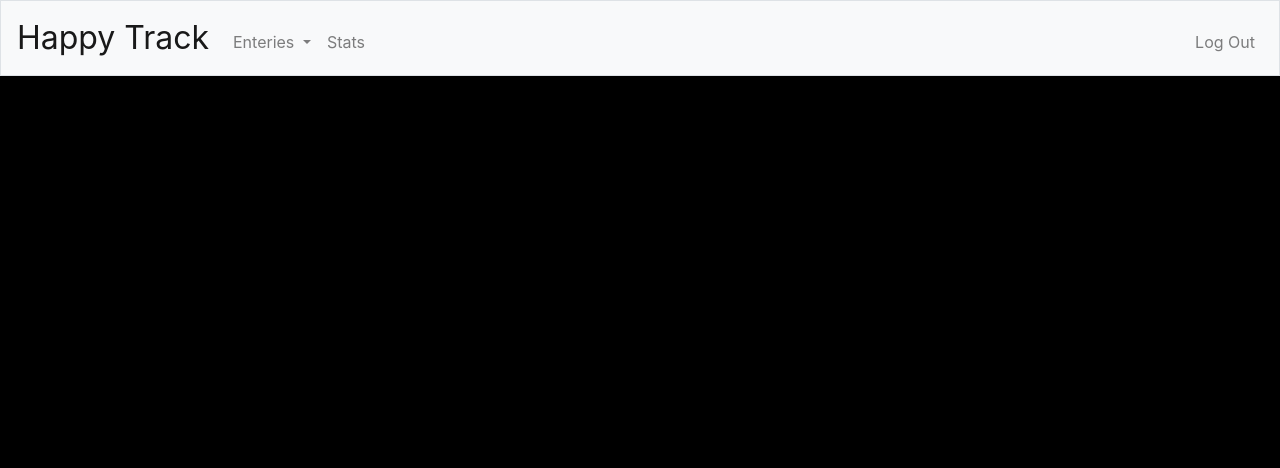
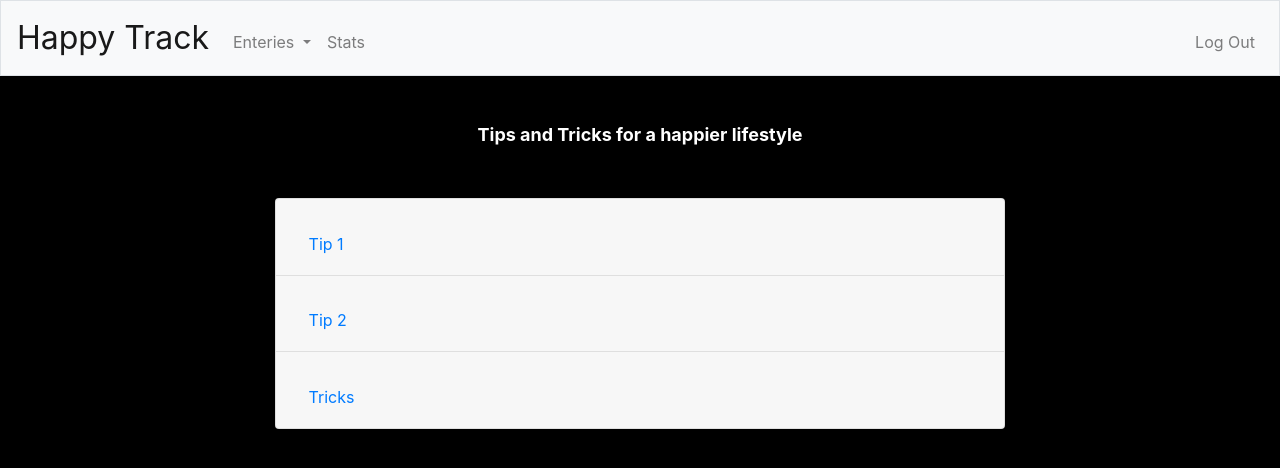
Before and after one commit to ognilsson/cs50gog, a Flask app: page / in a window 1280 px wide. Shown: the top 468 px of the page. Run offline with Flask 2, Linux system fonts and the light colour scheme; a user stored in the database is signed in; some libraries are stand-ins or nearby versions.

Commit message:
Activities plot and start of index

```diff
--- a/application.py
+++ b/application.py
@@ -220,7 +220,31 @@ def stats():
             else:
                 x[i] = ''
 
-    return render_template("stats.html", title=title, max=5, labels=x, values=y)
+    ### ACTIVITIES STATS
+    activity_count = {}
+    x2, y2 = [], []
+    user_activities = db.execute("SELECT activity_id FROM activity_entry WHERE user_id = ?", session["user_id"])
+
+    for row in user_activities:
+        if row["activity_id"] in activity_count:
+            activity_count[row["activity_id"]] += 1
+        else:
+            activity_count[row["activity_id"]] = 1
+
+    print(activity_count)
+    activity_count = dict(sorted(activity_count.items(), key=lambda item: item[1]))
+    print(activity_count)
+
+    all_activities = db.execute("SELECT activity_id, activity_name FROM activities")
+    for key in activity_count:
+        for row in all_activities:
+            if key == row["activity_id"]:
+                x2.append(row["activity_name"])
+                y2.append(int(activity_count[key]))
+
+    print(x2, y2)
+
+    return render_template("stats.html", title=title, labels=x, values=y, activities=x2, freq=y2)
 
 @app.route("/entries", methods=["GET","POST"])
 @login_required
--- a/static/styles.css
+++ b/static/styles.css
@@ -203,3 +203,28 @@ hr{
     color:gray;
     font-size:10px;
 }
+
+
+#range {
+    display: block;
+    font-size: 12px;
+    font-family: sans-serif;
+    font-weight: 600;
+    color: #444;
+    line-height: 1.3;
+    padding: .3em 1.4em .3em .8em;
+    margin: 0;
+    border: 1px solid #aaa;
+    box-shadow: 0 1px 0 1px rgba(0,0,0,.04);
+    border-radius: .5em;
+    background-color: #fff;
+}
+
+
+.accordion {
+    width: 70%;
+    margin-top: 5%;
+    margin-left: auto;
+    margin-right: auto;
+    text-align: left;
+}
--- a/templates/index.html
+++ b/templates/index.html
@@ -5,13 +5,52 @@
 {% endblock %}
 
 {% block main %}
-    <!-- {% if alert != "" %}
-    <div class="alert alert-primary border text-center" role="alert">
-        {{ alert }}
-    </div>
-    {% endif %} -->
-    <!-- <form action="/index" method="post"> -->
 
+    <h1>Tips and Tricks for a happier lifestyle</h1>
+    <!-- From: https://getbootstrap.com/docs/4.5/components/collapse/-->
+      <div class="accordion" id="accordionExample">
+        <div class="card">
+          <div class="card-header" id="headingOne">
+            <h2 class="mb-0">
+              <button class="btn btn-link btn-block text-left collapsed" type="button" data-toggle="collapse" data-target="#collapseOne" aria-expanded="false" aria-controls="collapseOne">
+                Tip 1
+              </button>
+            </h2>
+          </div>
 
-    <!-- </form> -->
+          <div id="collapseOne" class="collapse" aria-labelledby="headingOne" data-parent="#accordionExample">
+            <div class="card-body">
+              card one
+            </div>
+          </div>
+        </div>
+        <div class="card">
+          <div class="card-header" id="headingTwo">
+            <h2 class="mb-0">
+              <button class="btn btn-link btn-block text-left collapsed" type="button" data-toggle="collapse" data-target="#collapseTwo" aria-expanded="false" aria-controls="collapseTwo">
+                Tip 2
+              </button>
+            </h2>
+          </div>
+          <div id="collapseTwo" class="collapse" aria-labelledby="headingTwo" data-parent="#accordionExample">
+            <div class="card-body">
+              card 2
+            </div>
+          </div>
+        </div>
+        <div class="card">
+          <div class="card-header" id="headingThree">
+            <h2 class="mb-0">
+              <button class="btn btn-link btn-block text-left collapsed" type="button" data-toggle="collapse" data-target="#collapseThree" aria-expanded="false" aria-controls="collapseThree">
+                Tricks
+              </button>
+            </h2>
+          </div>
+          <div id="collapseThree" class="collapse" aria-labelledby="headingThree" data-parent="#accordionExample">
+            <div class="card-body">
+              card 3
+            </div>
+          </div>
+        </div>
+      </div>
 {% endblock %}
--- a/templates/layout.html
+++ b/templates/layout.html
@@ -19,7 +19,8 @@
         <!-- http://getbootstrap.com/docs/4.5/ -->
         <script src="https://code.jquery.com/jquery-3.5.1.slim.min.js" integrity="sha384-DfXdz2htPH0lsSSs5nCTpuj/zy4C+OGpamoFVy38MVBnE+IbbVYUew+OrCXaRkfj" crossorigin="anonymous"></script>
         <script src="https://cdn.jsdelivr.net/npm/bootstrap@4.5.3/dist/js/bootstrap.bundle.min.js" integrity="sha384-ho+j7jyWK8fNQe+A12Hb8AhRq26LrZ/JpcUGGOn+Y7RsweNrtN/tE3MoK7ZeZDyx" crossorigin="anonymous"></script>
-        <script src='https://cdnjs.cloudflare.com/ajax/libs/Chart.js/1.0.2/Chart.min.js'></script>
+        <script src='https://cdnjs.cloudflare.com/ajax/libs/Chart.js/2.9.4/Chart.min.js'></script>
+        <script src="https://cdnjs.cloudflare.com/ajax/libs/Chart.js/2.9.4/Chart.min.js" integrity="sha512-d9xgZrVZpmmQlfonhQUvTR7lMPtO7NkZMkA0ABN3PHCbKA5nqylQ/yWlFAyY6hYgdF1Qh6nYiuADWwKB4C2WSw==" crossorigin="anonymous"></script>
 
         <title>Happy Track: {% block title %}{% endblock %}</title>
 
```
Also changed, not shown: templates/stats.html (+97 -30 lines), journal.db.
